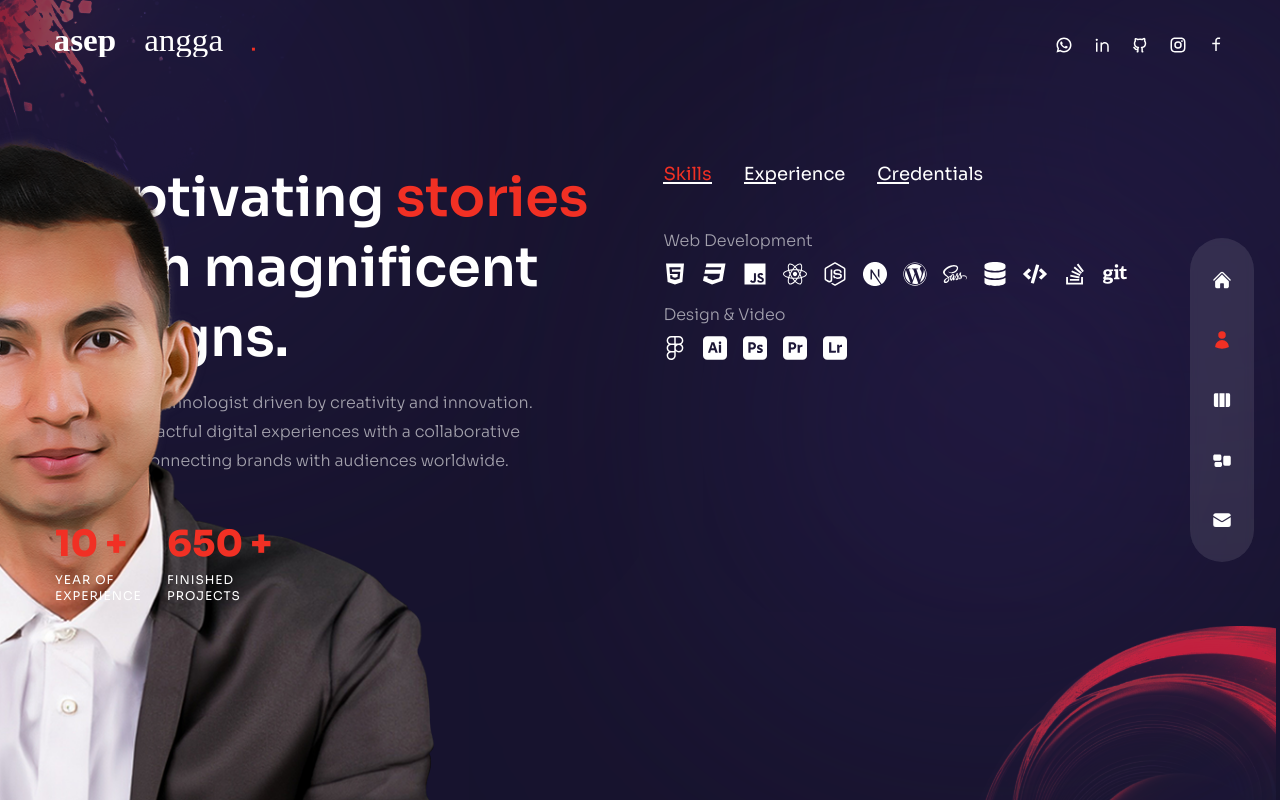
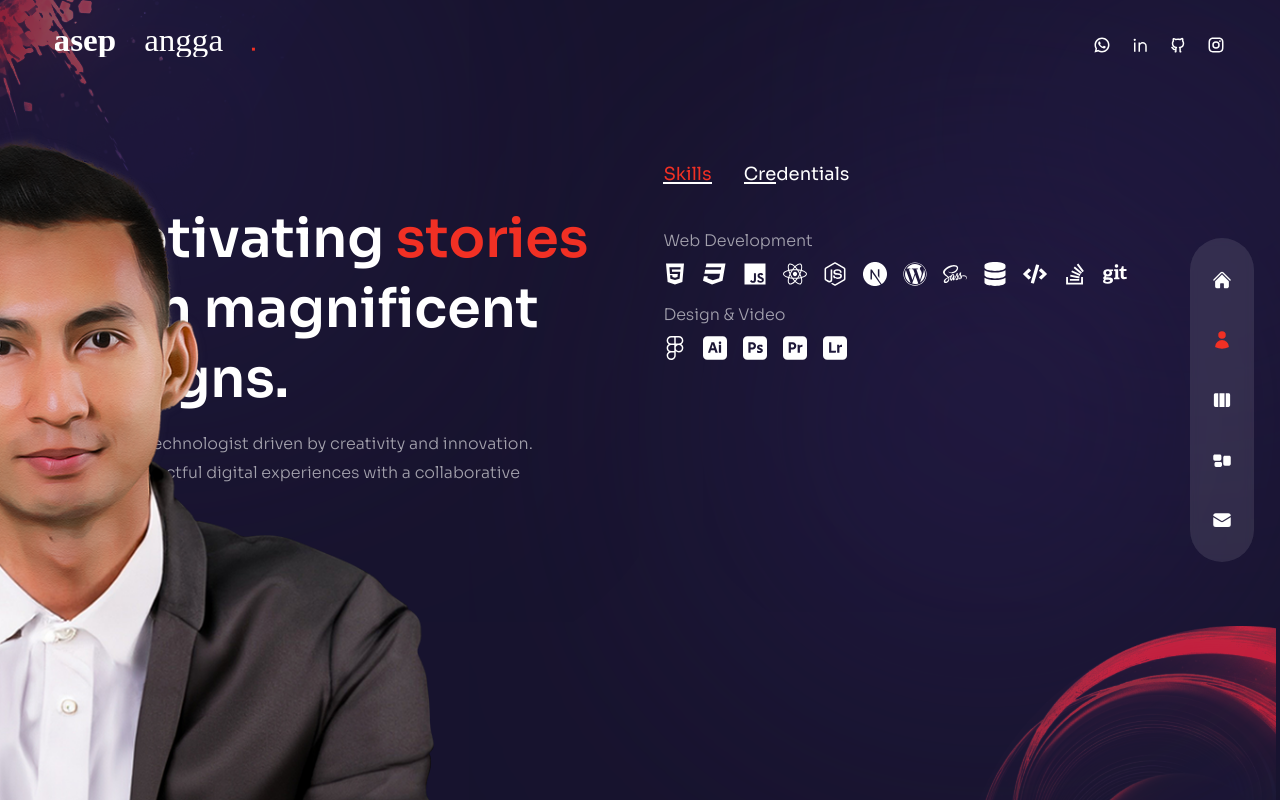
Before and after one commit to anggaihza/PERSONAL-PORTFOLIO, a Next.js app: page /about in a window 1280 px wide. Built offline with nearby package versions, Linux system fonts and the light colour scheme.

Commit message:
Master (#7)
* First commit

* second commit

* aa

* bb

* angga

* Fix eselint

* add work url

```diff
--- a/components/Socials.js
+++ b/components/Socials.js
@@ -12,7 +12,7 @@ const Socials = () => {
   return (
     <div className="flex items-center gap-x-5 text-lg">
       <Link
-        href={"https://wa.me/085860654098"}
+        href={"https://wa.me/6285860654098"}
         target="_blank"
         className="hover:text-accent transition-all duration-300">
         <RiWhatsappLine />
@@ -35,12 +35,12 @@ const Socials = () => {
         className="hover:text-accent transition-all duration-300">
         <RiInstagramLine />
       </Link>
-      <Link
+      {/* <Link
         href={"https://web.facebook.com/angga.asep1"}
         target="_blank"
         className="hover:text-accent transition-all duration-300">
         <RiFacebookLine />
-      </Link>
+      </Link> */}
     </div>
   );
 };
--- a/components/WorkSlider.js
+++ b/components/WorkSlider.js
@@ -1,3 +1,4 @@
+import {useRouter} from "next/router";
 // data
 const workSlides = {
   slides: [
@@ -5,7 +6,8 @@ const workSlides = {
       images: [
         {
           title: "title",
-          path: "/thumb1.jpg",
+          path: "/thumbA.png",
+          link: "real-estate-web-nextjs-3qo46pg4w-anggaihza.vercel.app",
         },
         {
           title: "title",
@@ -53,8 +55,45 @@ import "swiper/css/pagination";
 
 import {BsArrowRight} from "react-icons/bs";
 import Image from "next/image";
+import {useEffect} from "react";
 
 const WorkSlider = () => {
+  const router = useRouter();
+
+  const handleImageClick = (link) => {
+    if (!link) {
+      return;
+    }
+
+    if (!link.includes("://")) {
+      link = "https://" + link;
+    }
+
+    window.open(link, "_blank");
+  };
+
+  useEffect(() => {
+    const handleNavigation = (link) => {
+      if (!link) {
+        return;
+      }
+
+      router.push(link);
+    };
+
+    document.querySelectorAll(".swiper-slide").forEach((slide) => {
+      slide.addEventListener("click", (event) => {
+        const clickedImage = event.target.closest("div[data-image-link]");
+        if (clickedImage) {
+          const link = clickedImage.getAttribute("data-image-link");
+          handleImageClick(link);
+        } else {
+          const slideLink = slide.getAttribute("data-slide-link");
+          handleNavigation(slideLink);
+        }
+      });
+    });
+  }, [router]);
   return (
     <Swiper
       spaceBetween={10}
@@ -63,14 +102,16 @@ const WorkSlider = () => {
       className="h-[280px] sm:h-[480px]">
       {workSlides.slides.map((slide, index) => {
         return (
-          <SwiperSlide key={index}>
+          <SwiperSlide key={index} target="_blank" rel="noopener noreferrer">
             <div className="grid grid-cols-2 grid-rows-2 gap-4 cursor-pointer">
               {slide.images.map((image, index) => {
                 return (
                   <div
                     key={index}
+                    onClick={() => handleImageClick(image.link)}
                     className="relative rounded-lg overflow-hidden flex
-                  items-center justify-center group">
+                  items-center justify-center group"
+                    data-image-link={image.link}>
                     <div className="flex items-center justify-center relative overflow-hidden group">
                       {/* image */}
                       <Image
--- a/pages/about/index.js
+++ b/pages/about/index.js
@@ -70,43 +70,43 @@ const aboutData = [
   //     },
   //   ],
   // },
-  {
-    title: "experience",
-    info: [
-      {
-        id: 1,
-        title: "UX/UI Designer - XYZ Company",
-        stage: "2012 - 2023",
-      },
-      {
-        id: 2,
-        title: "Web Developer - ABC Agency",
-        stage: "2010 - 2012",
-      },
-      {
-        id: 3,
-        title: "Intern - DEF Corporation",
-        stage: "2008 - 2010",
-      },
-    ],
-  },
+  // {
+  //   title: "experience",
+  //   info: [
+  //     {
+  //       id: 1,
+  //       title: "UX/UI Designer - XYZ Company",
+  //       stage: "2012 - 2023",
+  //     },
+  //     {
+  //       id: 2,
+  //       title: "Web Developer - ABC Agency",
+  //       stage: "2010 - 2012",
+  //     },
+  //     {
+  //       id: 3,
+  //       title: "Intern - DEF Corporation",
+  //       stage: "2008 - 2010",
+  //     },
+  //   ],
+  // },
   {
     title: "credentials",
     info: [
       {
         id: 1,
-        title: "Web Development - ABC University, LA, CA",
-        stage: "2011",
+        title: "Full Stack Web Development - Purwadhika Digital School & Technology",
+        stage: "2023",
       },
       {
         id: 2,
-        title: "Computer Science Diploma - AV Technical Institute",
-        stage: "2009",
+        title: "Junior Web Programming (Work in Tech Indonesia) - RubicWeb Inco Academy",
+        stage: "2022",
       },
       {
         id: 3,
-        title: "Certified Graphic Designer - ABC Institute, Los Angeles, CA",
-        stage: "2006",
+        title: "IT Support - Coursera",
+        stage: "2021",
       },
     ],
   },
@@ -159,7 +159,7 @@ const About = () => {
             collaborated on digital products for business and costumer use. */}
             Passionate technologist driven by creativity and innovation.
             Crafting impactful digital experiences with a collaborative
-            approach, connecting brands with audiences worldwide.
+            approach.
           </motion.p>
           <motion.div
             variants={fadeIn("right", 0.6)}
@@ -169,7 +169,7 @@ const About = () => {
             className="hidden z-50 md:flex md:max-w-xl xl:max-w-none mx-auto xl:mx-0 mb-8">
             <div className="flex flex-1 gap-3">
               {/* experience */}
-              <div
+              {/* <div
                 className="relative after:w-[1px] after:h-full after:bg-white/10
             after:top-0
             ">
@@ -179,9 +179,9 @@ const About = () => {
                 <div className="text-xs uppercase tracking-[1px] leading-[1.4] max-w-[100px]">
                   Year of experience
                 </div>
-              </div>
+              </div> */}
               {/* projects */}
-              <div
+              {/* <div
                 className="relative after:w-[1px] after:h-full after:bg-white/10
             after:top-0
             ">
@@ -191,7 +191,7 @@ const About = () => {
                 <div className="text-xs uppercase tracking-[1px] leading-[1.4] max-w-[100px]">
                   Finished projects
                 </div>
-              </div>
+              </div> */}
             </div>
           </motion.div>
         </div>
```
Also changed, not shown: public/thumbA.png (added).
